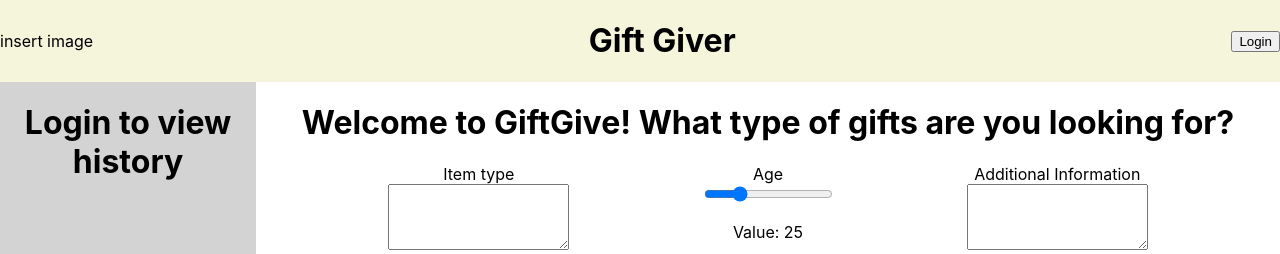
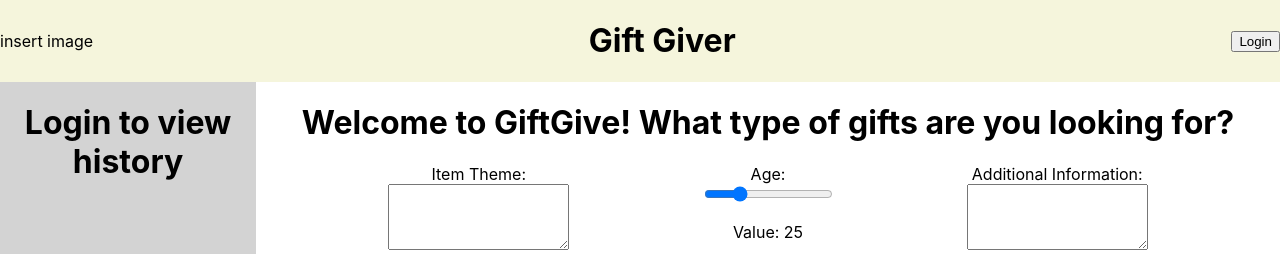
Before and after one commit to ericluoliu/GiftGiver, a React (Create React App) app in the folder frontend/: page / in a window 1280 px wide. Shown: the top 254 px of the page. Built offline with nearby package versions, Linux system fonts and the light colour scheme.

Commit message:
Fixed app.run to not be in debug mode

```diff
--- a/frontend/src/App.js
+++ b/frontend/src/App.js
@@ -3,15 +3,15 @@ import { useState } from 'react';
 import axios from 'axios';
 
 function App() {
-  const [item, setQuery] = useState("");
+  const [item, setTheme] = useState("");
   const [gift, setGift] = useState("");
   const [age, setAge] = useState(25);
   const [additional, setAdditional] = useState("")
   function Login() {
     console.log("login button pressed")
   }
-  function QueryHandler(event) {
-    setQuery(event.target.value)
+  function handleItemTheme(event) {
+    setTheme(event.target.value)
   }
   function handleAgeChange(event) {
     setAge(event.target.value);
@@ -58,16 +58,16 @@ function App() {
           <h1>Welcome to GiftGive! What type of gifts are you looking for?</h1>
           <div className="Input">
             <div className="Item">
-              <p1>Item type</p1>
+              <p1>Item Theme:</p1>
               <textarea
                 cols = {20}
                 rows = {4}
                 value = {item}
-                onChange = {QueryHandler}
+                onChange = {handleItemTheme}
               ></textarea>
             </div>
             <div className="Age">
-              <p1>Age</p1>
+              <p1>Age:</p1>
               <div>
                 <input
                   type="range"
@@ -81,7 +81,7 @@ function App() {
               </div>
             </div>
             <div className="Additional">
-              <p1>Additional Information</p1>
+              <p1>Additional Information:</p1>
               <textarea
                 cols = {20}
                 rows = {4}
```
